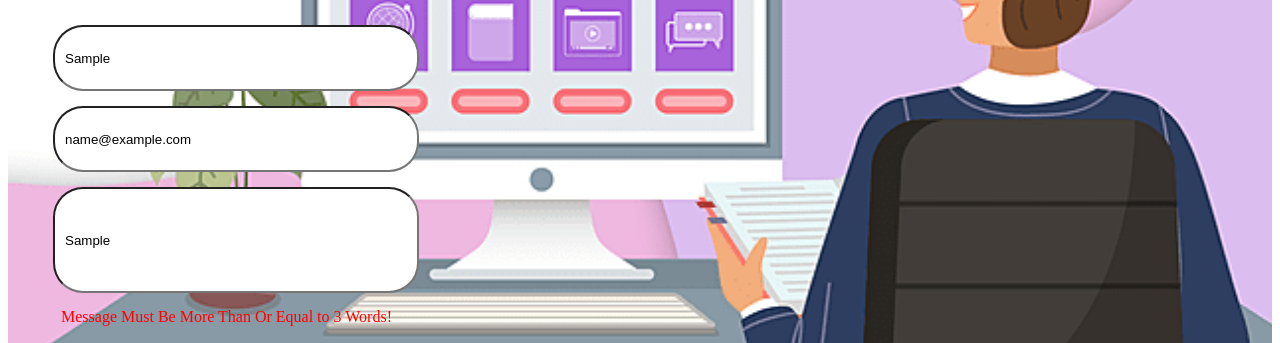
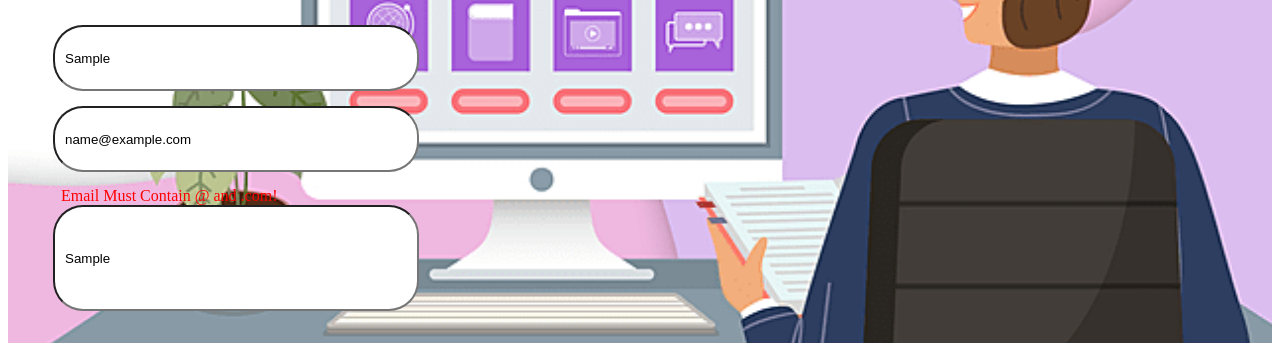
Before and after one commit to MessyaCarment05/MessyaCarment_RegenerasiFAVE_MiniProject_Selasa, a plain HTML site: page index.html in a window 1280 px wide. Both pictures are taken after typing "Sample", "name@example.com", "Sample" into the empty fields and a click on the button "Submit". Shown: the part 250-593 px from the top of the page. Drawn offline with Linux system fonts and the light colour scheme.

Commit message:
Mini Project Regenerasi FAVE

```diff
--- a/index.html
+++ b/index.html
@@ -32,7 +32,7 @@
               </div>
               <div id="nameValidation"></div>
               <div class="email">
-                <input placeholder="Email" class="input-email" type="email" name="" id="inputemail">
+                <input placeholder="Email" class="input-email" type="text" name="" id="inputemail">
 
               </div>
               <div id="emailValidation"></div>
--- a/script.js
+++ b/script.js
@@ -4,7 +4,11 @@ addEventListener("submit", function (e){
     e.preventDefault();
     let inputNameValue=document.getElementById("inputname").value;
     let temp=0;
-   if (inputNameValue.length>=3)
+   if (inputNameValue=="")
+   {
+      document.getElementById("nameValidation").innerText="Name Cannot Be Empty!";
+   }
+   else if (inputNameValue.length>=3)
    {
     temp=1;
    }
@@ -14,9 +18,13 @@ addEventListener("submit", function (e){
    }
 
    let inputEmailValue=document.getElementById("inputemail").value;
-   let validasiDots=inputEmailValue.lastIndexOf(".");
-
-   if (validasiDots>=1)
+   letvalidasiSimbol =inputEmailValue.lastIndexOf("@");
+   let validasiDots=inputEmailValue.lastIndexOf(".com");
+   if (inputEmailValue=="")
+   {
+      document.getElementById("emailValidation").innerText="Email Cannot Be Empty!";
+   }
+   else if (validasiDots==1 && validasiSimbol==1)
    {
       temp=1;
    }
```
